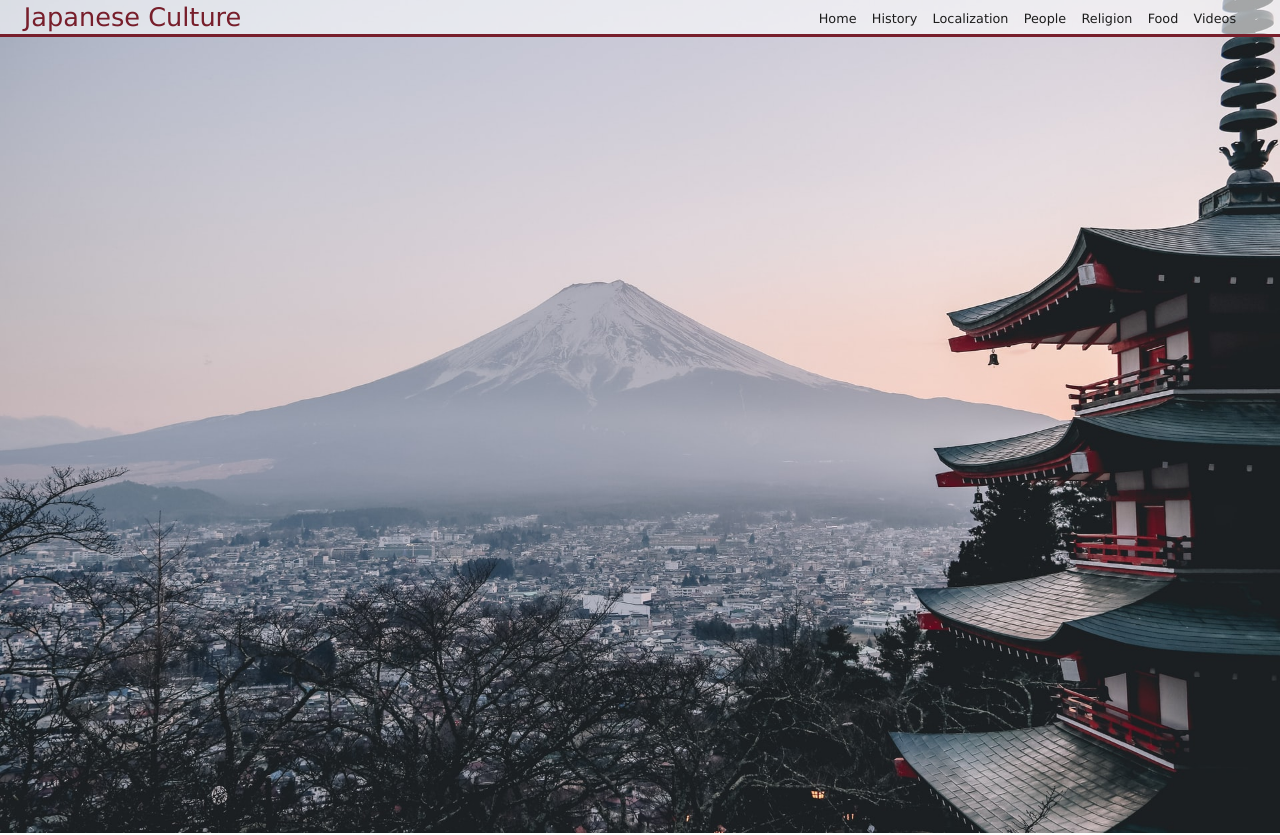
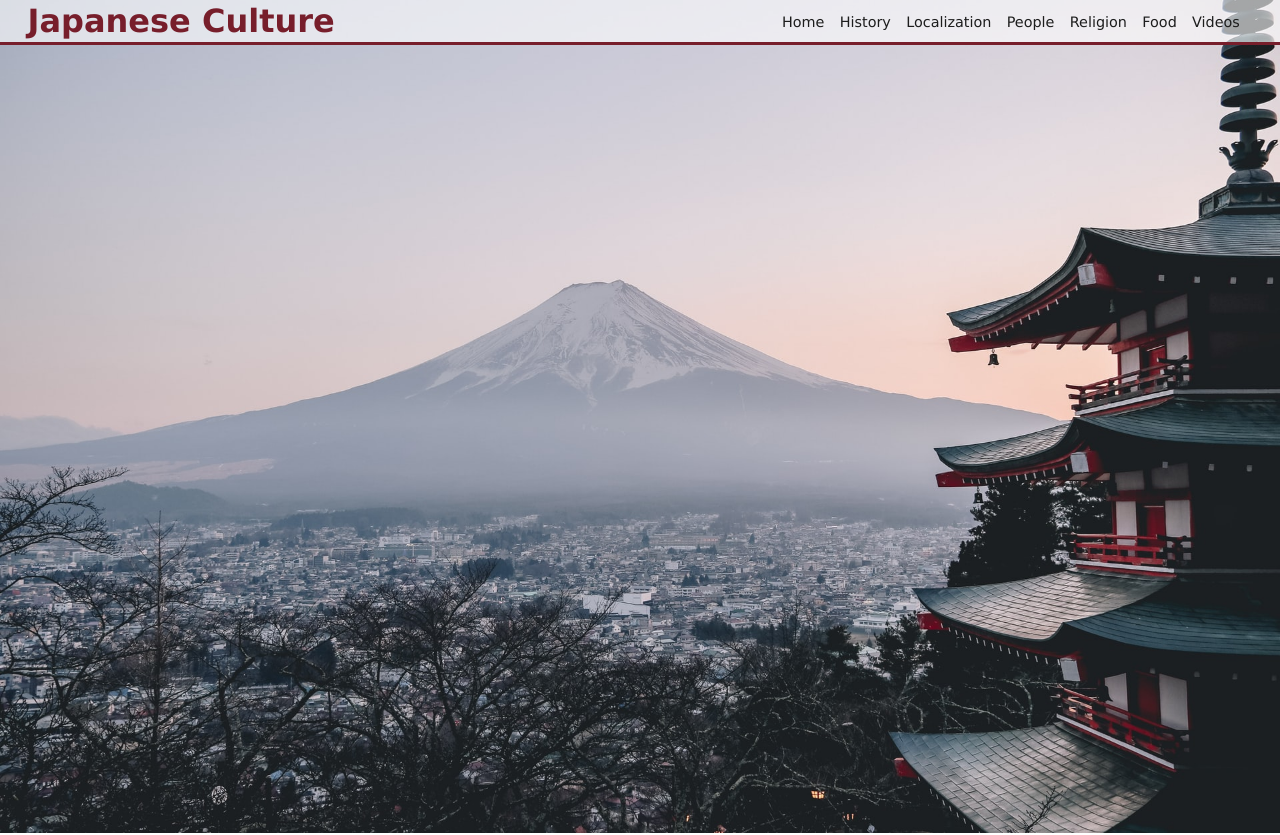
Before and after one commit to LeoAoki/japanese-culture, an Angular app: page /home in a window 1280 px wide. Shown: the top 835 px of the page. Built offline with nearby package versions, Linux system fonts and the light colour scheme.

Commit message:
Top-Bar atualizada

```diff
--- a/src/app/components/top-bar/top-bar.component.css
+++ b/src/app/components/top-bar/top-bar.component.css
@@ -6,7 +6,8 @@
 }
 
 .logo {
-  font-size: clamp(1.2rem, 2vw, 2rem);
+  font-size: clamp(1.5rem, 3vw, 2rem);
+  font-weight: bold;
   color: #771E2B;
   transition: all 0.3s ease;
 }
@@ -20,7 +21,7 @@ nav {
 }
 
 .link {
-  font-size: clamp(0.8rem, 1vw, 1rem);
+  font-size: clamp(0.9rem, 1vw, 1rem);
   transition: all 0.3s ease;
 }
 .link:hover {
```
